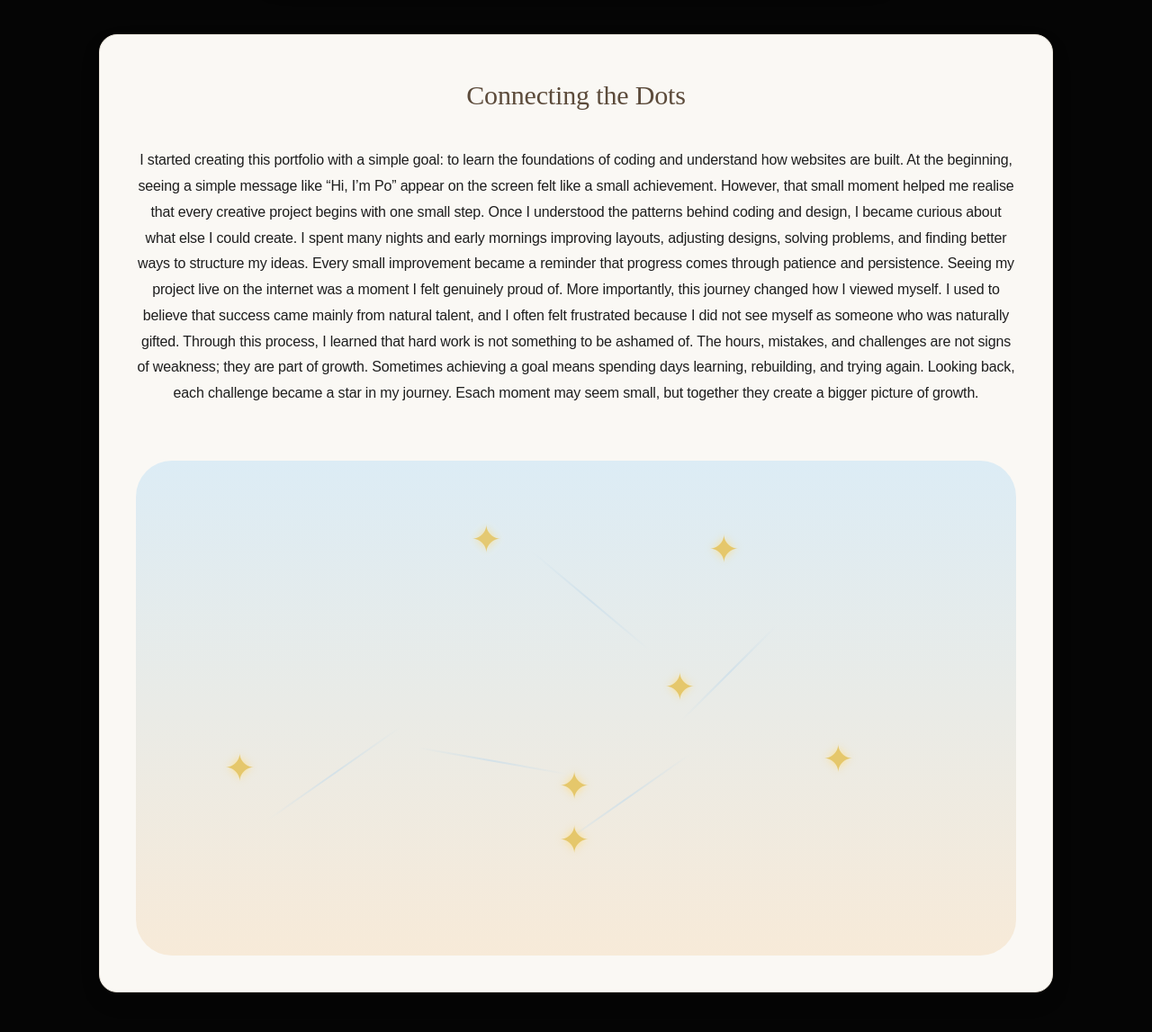
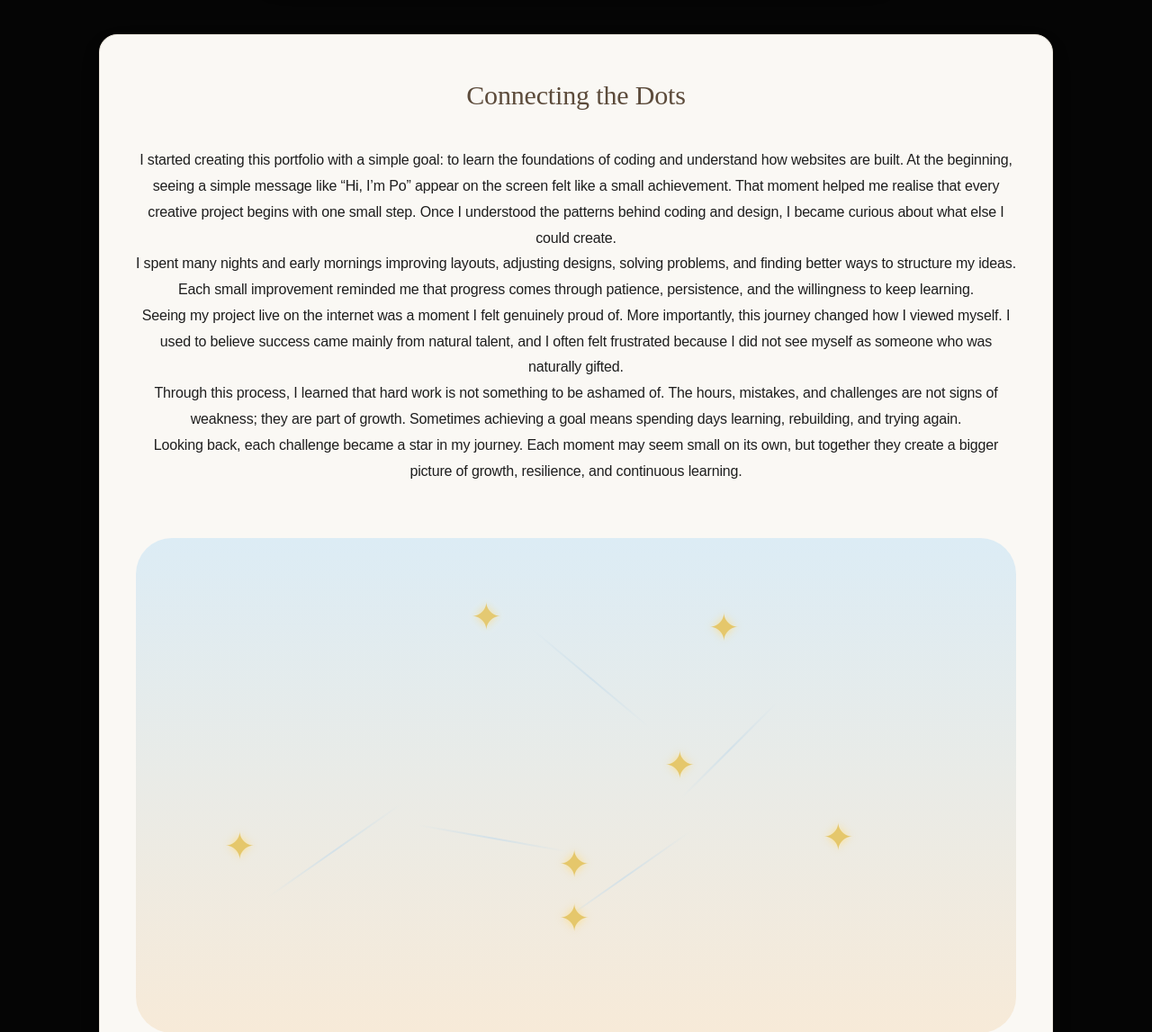
Before and after one commit to po-12365/thet-loon-po-portfolio, a Django app: page / in a window 1280 px wide. Shown: the part 4284-5431 px from the top of the page at 90% size. Run offline with Django 5.2, Linux system fonts and the light colour scheme.

Commit message:
Improve portfolio reflection readability

```diff
--- a/portfolio/templates/portfolio/home.html
+++ b/portfolio/templates/portfolio/home.html
@@ -2266,29 +2266,30 @@ Food & Coffee Experiences
 
 
 <p>
-       I started creating this portfolio with a simple goal:
-        to learn the foundations of coding and understand how websites are built.
-
-At the beginning, seeing a simple message like “Hi, I’m Po” appear on the screen felt like a small achievement.
- However, that small moment helped me realise that every creative project begins with one small step.
-  Once I understood the patterns behind coding and design, I became curious about what else I could create.
-
-I spent many nights and early mornings improving layouts, adjusting designs, solving problems, and
- finding better ways to structure my ideas. Every small improvement became a reminder that progress comes through patience and persistence.
-
-Seeing my project live on the internet was a moment I felt genuinely proud of. More importantly,
-this journey changed how I viewed myself. I used to believe that success came mainly from natural talent,
-and I often felt frustrated because I did not see myself as someone who was naturally gifted.
-
-Through this process, I learned that hard work is not something to be ashamed of.
-The hours, mistakes, and challenges are not signs of weakness; they are part of growth.
-Sometimes achieving a goal means spending days learning, rebuilding, and trying again.
-
-Looking back, each challenge became a star in my journey. Esach moment may seem small,
-but together they create a bigger picture of growth.
+I started creating this portfolio with a simple goal: to learn the foundations of coding and understand how websites are built.
+
+At the beginning, seeing a simple message like “Hi, I’m Po” appear on the screen felt like a small achievement. That moment helped me realise that every creative project begins with one small step. Once I understood the patterns behind coding and design, I became curious about what else I could create.
 </p>
 
 
+<p>
+I spent many nights and early mornings improving layouts, adjusting designs, solving problems, and finding better ways to structure my ideas. Each small improvement reminded me that progress comes through patience, persistence, and the willingness to keep learning.
+</p>
+
+
+<p>
+Seeing my project live on the internet was a moment I felt genuinely proud of. More importantly, this journey changed how I viewed myself. I used to believe success came mainly from natural talent, and I often felt frustrated because I did not see myself as someone who was naturally gifted.
+</p>
+
+
+<p>
+Through this process, I learned that hard work is not something to be ashamed of. The hours, mistakes, and challenges are not signs of weakness; they are part of growth. Sometimes achieving a goal means spending days learning, rebuilding, and trying again.
+</p>
+
+
+<p>
+Looking back, each challenge became a star in my journey. Each moment may seem small on its own, but together they create a bigger picture of growth, resilience, and continuous learning.
+</p>
 
         <div class="constellation">
 
```
Lines whose indentation alone changed are shown as unchanged.
